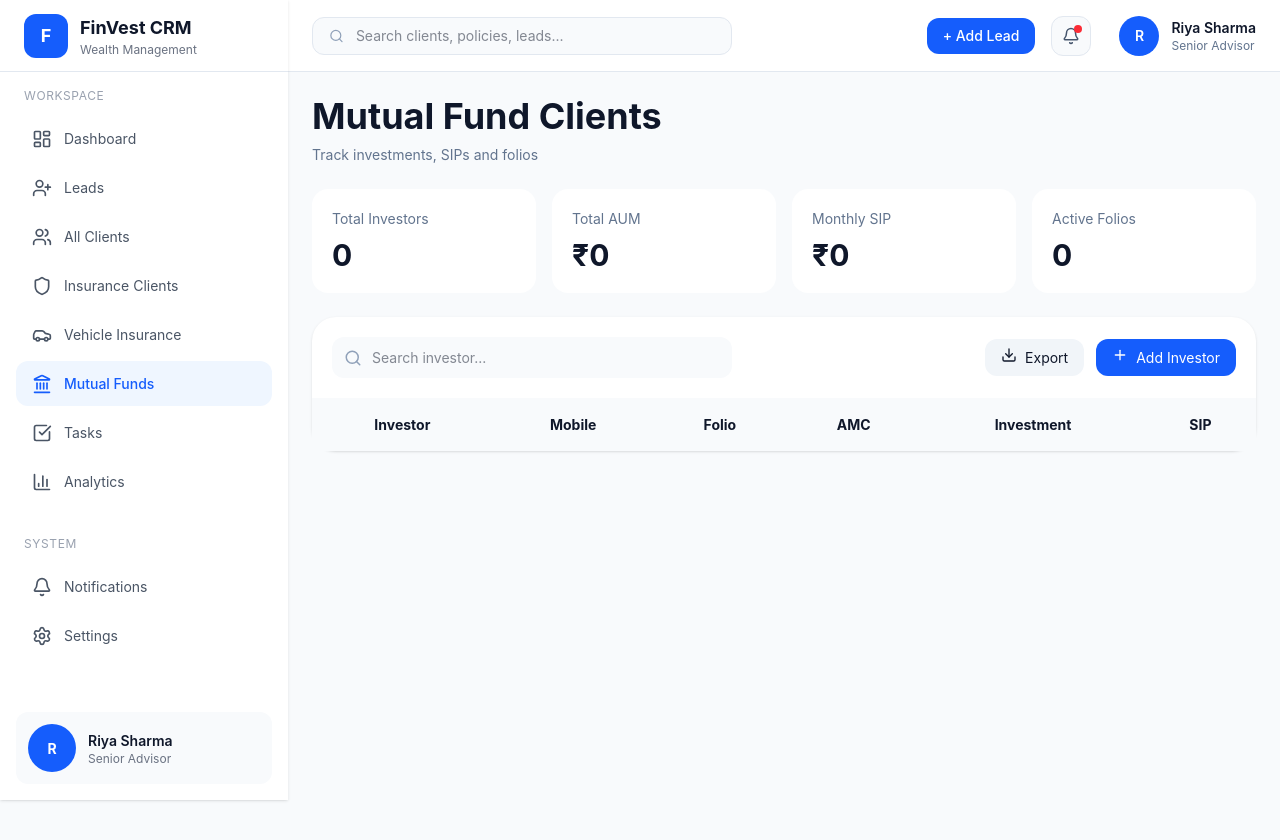
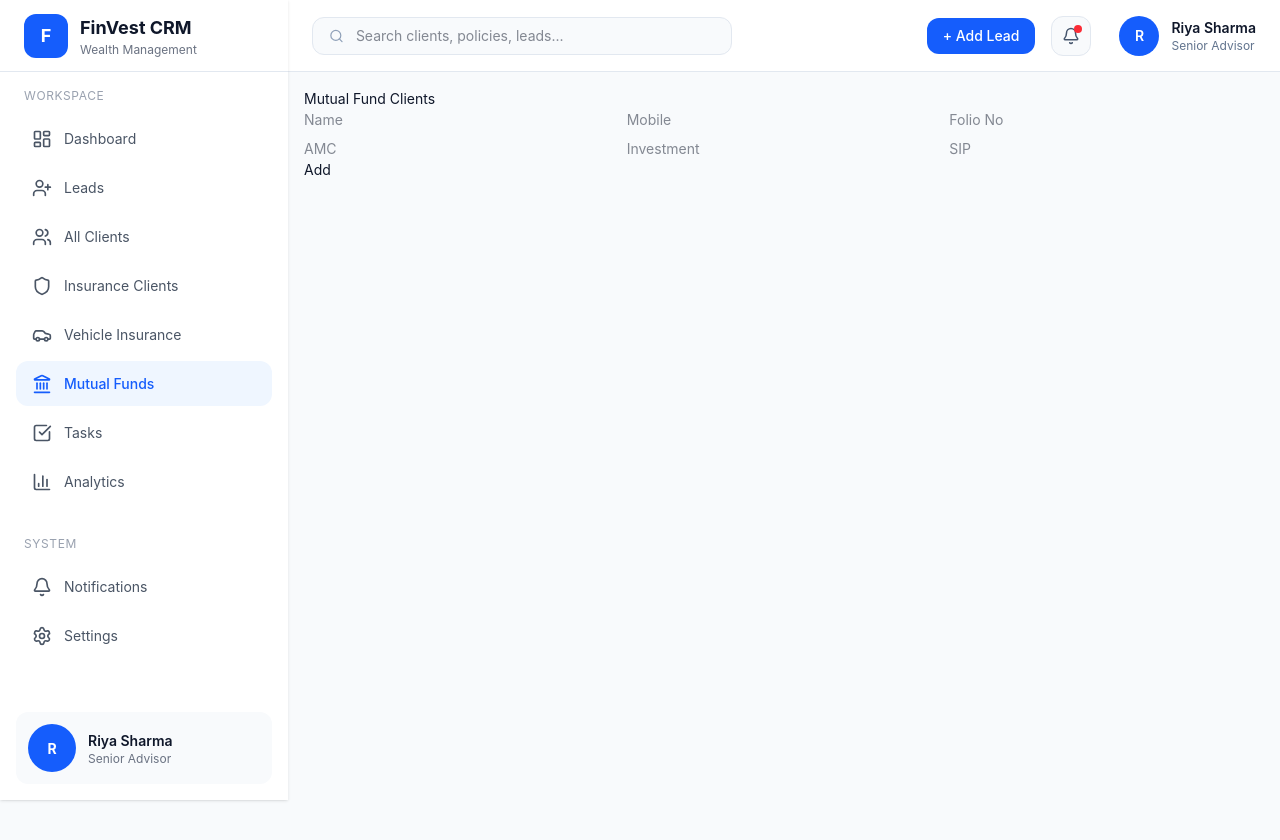
Before and after one commit to dhanlaxmicrm1-maker/crm-front, a React (Vite) app: page /mutualfund-clients in a window 1280 px wide. Shown: the top 840 px of the page. After the commit the page ends 800 px from the top, so only its background shows below. Built offline with nearby package versions, Linux system fonts and the light colour scheme.

Commit message:
Update MutualFundClients.tsx

```diff
--- a/src/pages/MutualFundClients.tsx
+++ b/src/pages/MutualFundClients.tsx
@@ -1,184 +1,65 @@
 import { useState } from "react";
-import { Search, Download, Plus } from "lucide-react";
+
+type MFClient = {
+  id: number;
+  customerName: string;
+  mobile: string;
+  folioNo: string;
+  amc: string;
+  investment: number;
+  sipAmount: number;
+};
 
 export default function MutualFundClients() {
-
-  const [clients, setClients] = useState([]);
-
-  const [form, setForm] = useState({
+  const [clients, setClients] = useState<MFClient[]>([]);
+  const [form, setForm] = useState<Omit<MFClient, "id">>({
     customerName: "",
     mobile: "",
     folioNo: "",
     amc: "",
-    investment: "",
-    sipAmount: ""
+    investment: 0,
+    sipAmount: 0,
   });
 
-  const [showForm, setShowForm] = useState(false);
+  const handleChange = (e: React.ChangeEvent<HTMLInputElement>) => {
+    const { name, value } = e.target;
 
-  // 🔢 Calculations
-  const totalAUM = clients.reduce((sum, c) => sum + Number(c.investment || 0), 0);
-  const totalSIP = clients.reduce((sum, c) => sum + Number(c.sipAmount || 0), 0);
-
-  // ✏️ Handle Input
-  const handleChange = (e) => {
-    setForm({ ...form, [e.target.name]: e.target.value });
+    setForm({
+      ...form,
+      [name]:
+        name === "investment" || name === "sipAmount"
+          ? Number(value)
+          : value,
+    });
   };
 
-  // ➕ Add Investor
-  const addInvestor = () => {
-    if (!form.customerName) return;
+  const addClient = () => {
+    const newClient: MFClient = {
+      id: Date.now(),
+      ...form,
+    };
 
-    setClients([
-      ...clients,
-      {
-        id: Date.now(),
-        ...form,
-        investment: Number(form.investment),
-        sipAmount: Number(form.sipAmount)
-      }
-    ]);
-
-    setForm({
-      customerName: "",
-      mobile: "",
-      folioNo: "",
-      amc: "",
-      investment: "",
-      sipAmount: ""
-    });
-
-    setShowForm(false);
+    setClients([...clients, newClient]);
   };
 
   return (
-    <div className="p-6 bg-slate-50 min-h-screen">
+    <div className="p-4">
+      <h2>Mutual Fund Clients</h2>
 
-      {/* HEADER */}
-      <div className="mb-6">
-        <h1 className="text-4xl font-bold">Mutual Fund Clients</h1>
-        <p className="text-slate-500 mt-2">
-          Track investments, SIPs and folios
-        </p>
+      <div className="grid grid-cols-3 gap-2">
+        <input name="customerName" onChange={handleChange} placeholder="Name" />
+        <input name="mobile" onChange={handleChange} placeholder="Mobile" />
+        <input name="folioNo" onChange={handleChange} placeholder="Folio No" />
+        <input name="amc" onChange={handleChange} placeholder="AMC" />
+        <input name="investment" onChange={handleChange} placeholder="Investment" />
+        <input name="sipAmount" onChange={handleChange} placeholder="SIP" />
       </div>
 
-      {/* STATS */}
-      <div className="grid grid-cols-1 md:grid-cols-4 gap-4 mb-6">
+      <button onClick={addClient}>Add</button>
 
-        <div className="bg-white rounded-2xl p-5">
-          <p className="text-sm text-slate-500">Total Investors</p>
-          <h2 className="text-3xl font-bold mt-2">{clients.length}</h2>
-        </div>
-
-        <div className="bg-white rounded-2xl p-5">
-          <p className="text-sm text-slate-500">Total AUM</p>
-          <h2 className="text-3xl font-bold mt-2">
-            ₹{totalAUM.toLocaleString()}
-          </h2>
-        </div>
-
-        <div className="bg-white rounded-2xl p-5">
-          <p className="text-sm text-slate-500">Monthly SIP</p>
-          <h2 className="text-3xl font-bold mt-2">
-            ₹{totalSIP.toLocaleString()}
-          </h2>
-        </div>
-
-        <div className="bg-white rounded-2xl p-5">
-          <p className="text-sm text-slate-500">Active Folios</p>
-          <h2 className="text-3xl font-bold mt-2">{clients.length}</h2>
-        </div>
-
-      </div>
-
-      {/* FORM (MODAL STYLE) */}
-      {showForm && (
-        <div className="bg-white p-5 rounded-2xl mb-6 grid grid-cols-3 gap-4 shadow">
-
-          <input name="customerName" value={form.customerName} onChange={handleChange} placeholder="Investor Name" className="input" />
-          <input name="mobile" value={form.mobile} onChange={handleChange} placeholder="Mobile" className="input" />
-          <input name="folioNo" value={form.folioNo} onChange={handleChange} placeholder="Folio No" className="input" />
-
-          <input name="amc" value={form.amc} onChange={handleChange} placeholder="AMC" className="input" />
-          <input name="investment" value={form.investment} onChange={handleChange} placeholder="Investment" className="input" />
-          <input name="sipAmount" value={form.sipAmount} onChange={handleChange} placeholder="SIP Amount" className="input" />
-
-          <button onClick={addInvestor} className="col-span-3 bg-blue-600 text-white py-2 rounded-xl">
-            Save Investor
-          </button>
-
-        </div>
-      )}
-
-      {/* TABLE */}
-      <div className="bg-white rounded-3xl shadow-sm">
-
-        {/* TOP BAR */}
-        <div className="p-5 flex justify-between items-center">
-
-          <div className="relative w-[400px]">
-            <Search size={18} className="absolute left-3 top-3 text-slate-400" />
-            <input placeholder="Search investor..." className="w-full bg-slate-50 rounded-xl pl-10 py-2.5 outline-none" />
-          </div>
-
-          <div className="flex gap-3">
-
-            <button className="bg-slate-100 px-4 py-2 rounded-xl flex gap-2">
-              <Download size={16} />
-              Export
-            </button>
-
-            <button
-              onClick={() => setShowForm(!showForm)}
-              className="bg-blue-600 text-white px-4 py-2 rounded-xl flex gap-2"
-            >
-              <Plus size={16} />
-              Add Investor
-            </button>
-
-          </div>
-
-        </div>
-
-        {/* TABLE DATA */}
-        <div className="overflow-x-auto">
-
-          <table className="w-full">
-
-            <thead className="bg-slate-50">
-              <tr>
-                <th className="p-4">Investor</th>
-                <th className="p-4">Mobile</th>
-                <th className="p-4">Folio</th>
-                <th className="p-4">AMC</th>
-                <th className="p-4">Investment</th>
-                <th className="p-4">SIP</th>
-              </tr>
-            </thead>
-
-            <tbody>
-
-              {clients.map((c) => (
-                <tr key={c.id} className="hover:bg-slate-50">
-
-                  <td className="p-4 font-medium">{c.customerName}</td>
-                  <td className="p-4">{c.mobile}</td>
-                  <td className="p-4">{c.folioNo}</td>
-                  <td className="p-4">{c.amc}</td>
-                  <td className="p-4">₹{c.investment}</td>
-                  <td className="p-4">₹{c.sipAmount}</td>
-
-                </tr>
-              ))}
-
-            </tbody>
-
-          </table>
-
-        </div>
-
-      </div>
-
+      {clients.map((c) => (
+        <div key={c.id}>{c.customerName}</div>
+      ))}
     </div>
   );
 }
```
